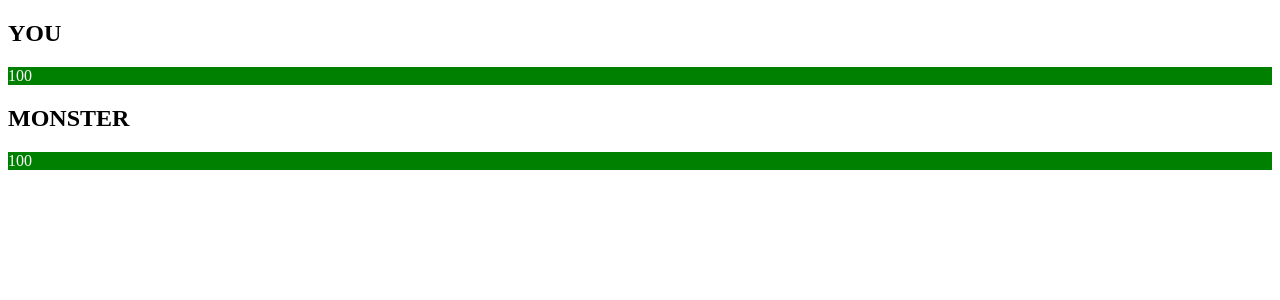
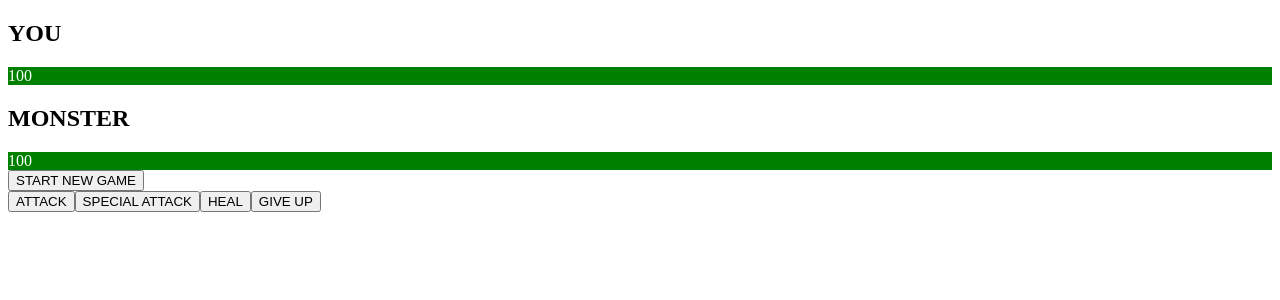
Before and after one commit to azadar/MonsterSlayer-ng-5, an Angular app in the folder Monster-slayer/: page / in a window 1280 px wide. Shown: the top 300 px of the page. Built offline with nearby package versions, Linux system fonts and the light colour scheme.

Commit message:
start game

```diff
--- a/Monster-slayer/src/app/app.component.html
+++ b/Monster-slayer/src/app/app.component.html
@@ -21,20 +21,20 @@
           </div>
       </div>
   </section>
-  <!-- <section class="row controls" v-if="!gameIsRunning">
+  <section class="row controls" *ngIf="!gameIsRunning">
       <div class="small-12 columns">
-          <button id="start-game" (click)="startGame">START NEW GAME</button>
+          <button id="start-game" (click)="startGame()">START NEW GAME</button>
       </div>
   </section>
-  <section class="row controls" v-else>
+   <section class="row controls" v-else>
       <div class="small-12 columns">
-          <button id="attack" (click)="attack">ATTACK</button>
-          <button id="special-attack" (click)="specialAttack">SPECIAL ATTACK</button>
-          <button id="heal" (click)="heal"> HEAL</button>
-          <button id="give-up" (click)="giveUp">GIVE UP</button>
+          <button id="attack" (click)="attack()">ATTACK</button>
+          <button id="special-attack" (click)="specialAttack()">SPECIAL ATTACK</button>
+          <button id="heal" (click)="heal()"> HEAL</button>
+          <button id="give-up" (click)="giveUp()">GIVE UP</button>
       </div>
   </section>
-  <section class="row log" v-if="turns.length != 0">
+  <!-- <section class="row log" v-if="turns.length != 0">
       <div class="small-12 columns">
           <ul>
               <li v-for="turn in turns" :class="{'player-turn': turn.isPlayer, 'monster-turn' : !turn.isPlayer}">
--- a/Monster-slayer/src/app/app.component.ts
+++ b/Monster-slayer/src/app/app.component.ts
@@ -1,4 +1,5 @@
 import { Component } from '@angular/core';
+import { Turns } from './turns.model';
 
 @Component({
   selector: 'app-root',
@@ -6,8 +7,15 @@ import { Component } from '@angular/core';
   styleUrls: ['./app.component.css']
 })
 export class AppComponent {
-  playerHealth = 100;
-  monsterHealth = 100;
-  gameIsRunning = false;
-  turns = [];
+  playerHealth: Number = 100;
+  monsterHealth: Number = 100;
+  gameIsRunning: Boolean = false;
+  turns: Turns[];
+
+  startGame() {
+    this.gameIsRunning = true;
+    this.monsterHealth = 0;
+    this.playerHealth = 0;
+    this.turns = [];
+  }
 }
```
Also changed, not shown: 1 other file (tests, documents, lock files or other folders).
